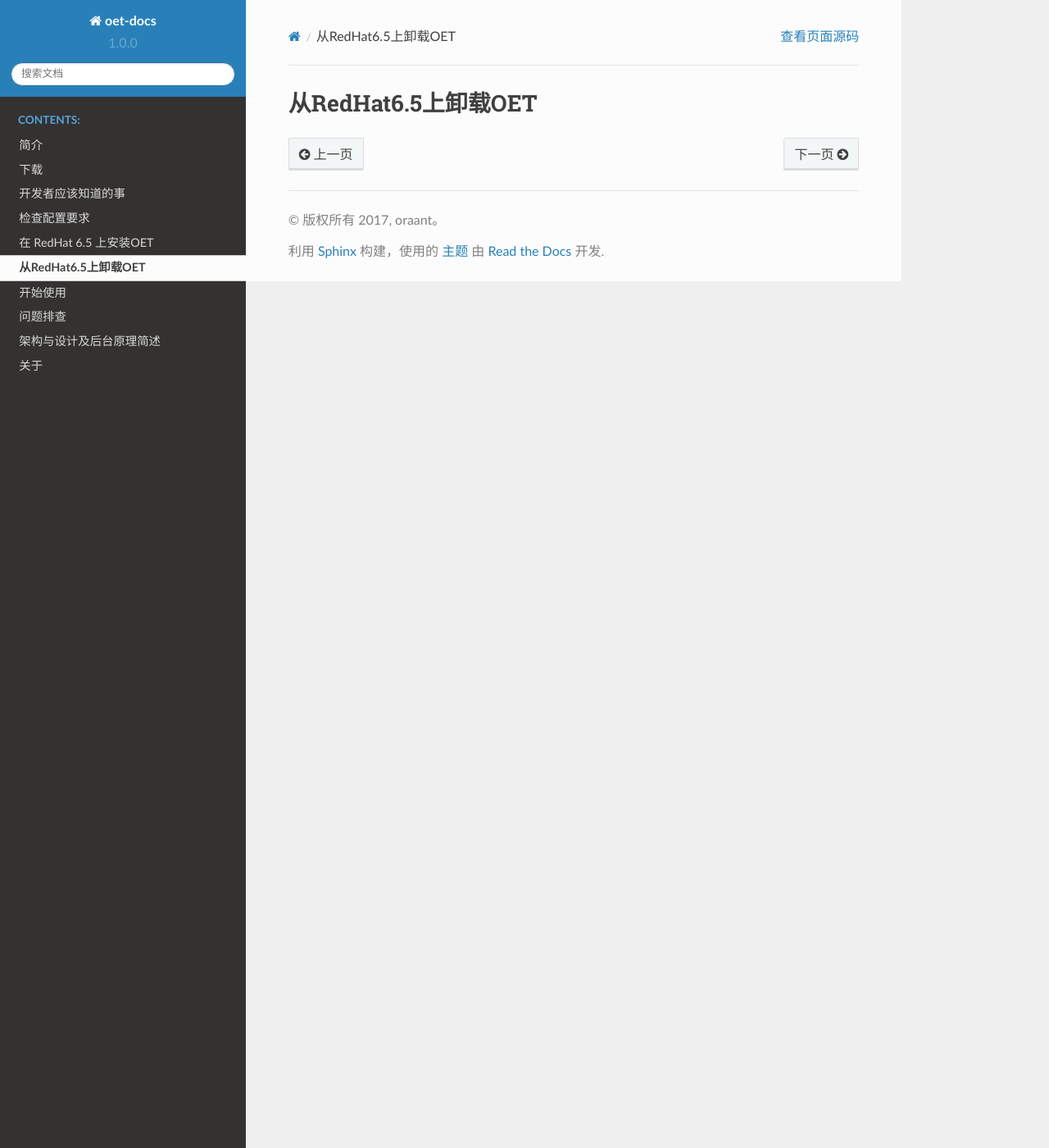
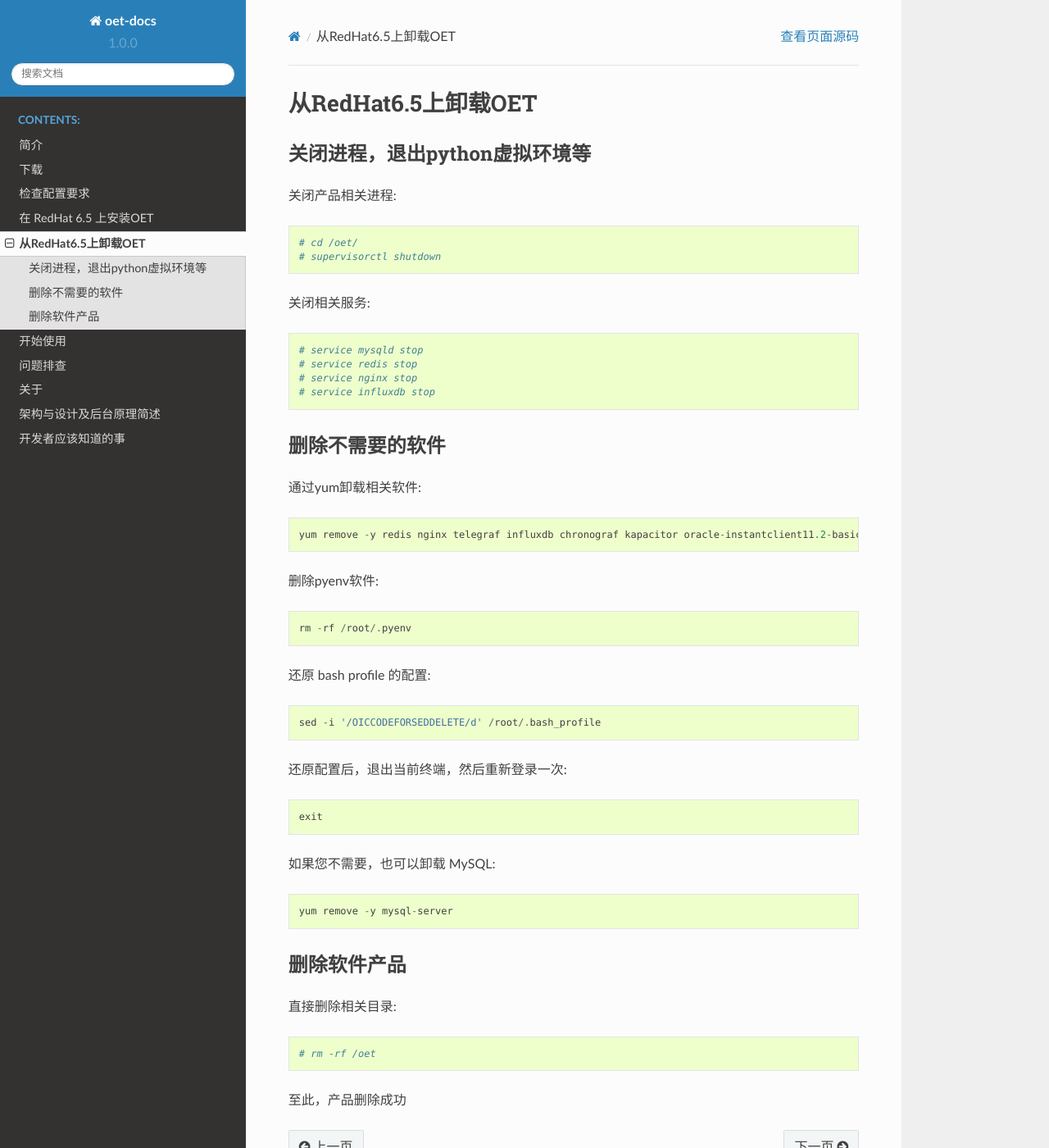
Before and after one commit to oraant/oet-docs, a Sphinx documentation site: the page built from docs/uninstall.rst, in a window 1280 px wide and 1400 px high. Shown: the whole window at 82% size. Built offline with Sphinx 7.4.7 and the Read the Docs theme 2.0.0, drawn with Linux system fonts in a browser that asks for light colours.

Commit message:
complete uninstall part.

```diff
--- a/docs/index.rst
+++ b/docs/index.rst
@@ -12,14 +12,14 @@ Oracle Expert Tools 使用文档
 
    introduction.rst
    download.rst
-   developer.rst
    precheck.rst
    install.rst
    uninstall.rst
    getstart.rst
    troubleshooting.rst
+   about.rst
    principle.rst
-   about.rst
+   developer.rst
 
 索引
 ==================
--- a/docs/install.rst
+++ b/docs/install.rst
@@ -311,7 +311,7 @@
 
 使用pyenv安装python 2.7.9
 ^^^^^^^^^^^^^^^^^^^^^^^^^^^^
-您可以手动来操作这一步骤，来了解pyenv的简单用法。或者您也可以跳过这一步骤，直接进行到下一步骤：`通过pip安装Python组件 <#pippython>`_，在这一步骤中，如果您没有安装过2.7.9，安装脚本会自动帮您安装。
+您可以手动来操作这一步骤，来了解pyenv的简单用法。或者您也可以跳过这一步骤，直接进行到下一步骤：`通过pip安装Python组件 <#id3>`_，在这一步骤中，如果您没有安装过2.7.9，安装脚本会自动帮您安装。
 
 检查操作系统当前有哪些版本的python::
 
--- a/docs/uninstall.rst
+++ b/docs/uninstall.rst
@@ -1,2 +1,49 @@
 从RedHat6.5上卸载OET
 =======================
+
+关闭进程，退出python虚拟环境等
+---------------------------------------
+
+关闭产品相关进程::
+
+  # cd /oet/
+  # supervisorctl shutdown
+
+关闭相关服务::
+
+  # service mysqld stop
+  # service redis stop
+  # service nginx stop
+  # service influxdb stop
+
+删除不需要的软件
+-------------------------
+
+通过yum卸载相关软件::
+
+  yum remove -y redis nginx telegraf influxdb chronograf kapacitor oracle-instantclient11.2-basic oracle-instantclient11.2-sqlplus oracle-instantclient11.2-devel
+
+删除pyenv软件::
+
+  rm -rf /root/.pyenv
+
+还原 bash profile 的配置::
+
+  sed -i '/OICCODEFORSEDDELETE/d' /root/.bash_profile
+
+还原配置后，退出当前终端，然后重新登录一次::
+
+  exit
+
+如果您不需要，也可以卸载 MySQL::
+
+  yum remove -y mysql-server
+
+删除软件产品
+--------------------
+
+直接删除相关目录::
+
+  # rm -rf /oet
+
+至此，产品删除成功
```
